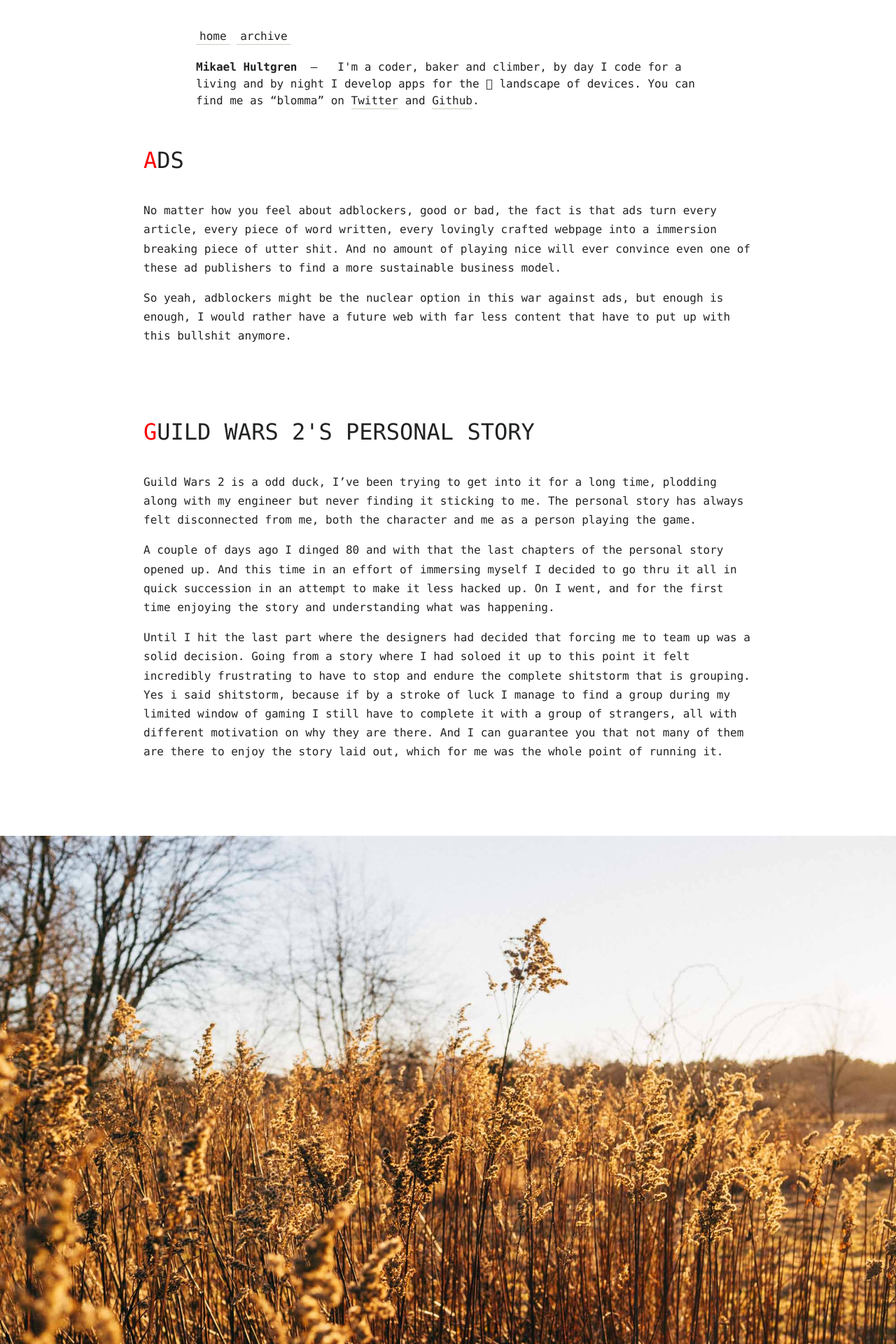
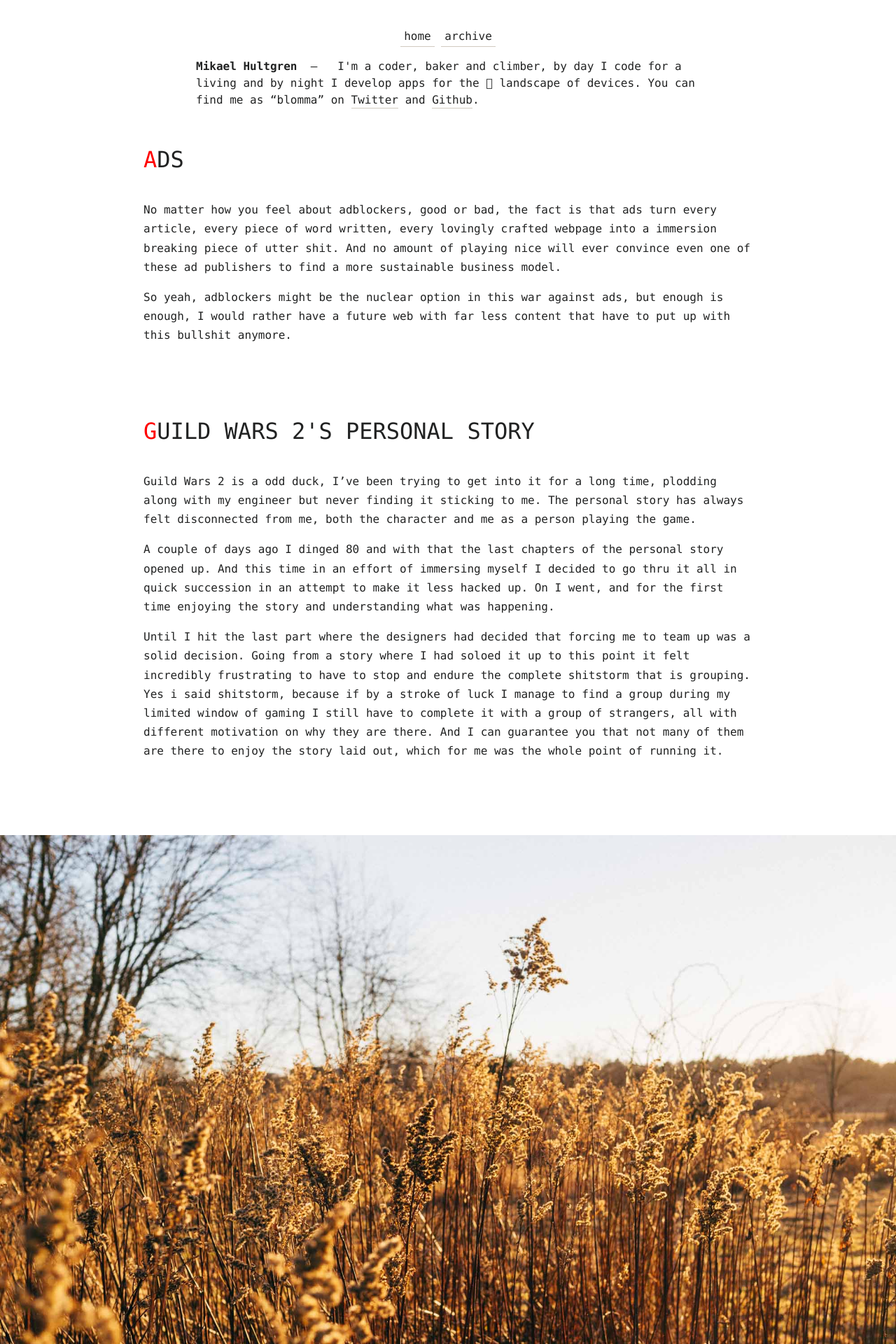
Before and after one commit to blomma/www.artsoftheinsane.com, a Jekyll site: the page built from index.html, in a window 1280 px wide. Shown: the top 1920 px of the page at 70% size. Built offline with Jekyll 4.4.1, drawn with Linux system fonts in a browser that asks for light colours; the list of posts is cut into pages by our own code.

Commit message:
Fixed centering of pagination and home links

```diff
--- a/_layouts/default.html
+++ b/_layouts/default.html
@@ -2,9 +2,9 @@
 <html lang="en">
 <head>
     <meta charset="utf-8">
-    <meta http-equiv="X-UA-Compatible" content="IE=edge,chrome=1">
+    <meta http-equiv="X-UA-Compatible" content="IE=edge">
     <title>{{ site.name }}</title>
-    <meta name="viewport" content="width=device-width, initial-scale=1">
+    <meta name="viewport" content="width=device-width, initial-scale=1, shrink-to-fit=no">
     <meta name="author" content="Mikael Hultgren">
     {% feed_meta %}
 
@@ -18,9 +18,9 @@
     <![endif]-->
     <header class="ai-page-header">
         <div class="container-fluid">
-            <nav class="text-center">
-                <ul class="nav nav-center">
-                    <li class="active">
+            <nav>
+                <ul class="nav-center">
+                    <li>
                         <a href="/">home</a>
                     </li>
                     <li>
--- a/css/main.css
+++ b/css/main.css
@@ -26,17 +26,6 @@
     color: inherit;
     text-decoration: none;
     cursor: pointer;
-}
-
-.pagination > li > a,
-.pagination > li > span,
-.pagination > .disabled > span,
-.pagination > .disabled > span:hover,
-.pagination > .disabled > span:focus,
-.pagination > .disabled > a,
-.pagination > .disabled > a:hover,
-.pagination > .disabled > a:focus {
-    background-color: #e7e6e1;
 }
 
 @media screen and (min-width: 768px) {
@@ -99,15 +88,19 @@
 }
 
 .nav-center {
-    margin-top: 0px;
-    margin-bottom: 20px;
+	padding-left: 0;
+	margin-top: 1rem;
+	margin-bottom: 1rem;
+	text-align: center;
+	list-style: none
 }
 
 .nav-center > li {
-    display: inline-block;
+    display: inline;
 }
 
 .nav-center > li > a {
+	display: inline-block;
     padding-right: 5px;
     padding-bottom: 2px;
     padding-left: 5px;
--- a/index.html
+++ b/index.html
@@ -4,16 +4,12 @@
 ---
 
 <section id="articles">
-
     {% for post in paginator.posts %}
     {% if post.hero == true %}
-
     <div class="hero">
         {{ post.content }}
     </div>
-
     {% else %}
-
     <div class="container-fluid">
         <article class="blog-post">
             <div class="row">
@@ -30,32 +26,25 @@
             </div>
         </article>
     </div>
-
     {% endif %}
     {% endfor %}
 </section>
 
 {% if paginator.total_pages > 1 %}
-
-<nav class="text-center">
-    <ul class="pagination">
-
+<div class="container-fluid">
+    <nav>
+        <ul class="nav-center">
             {% if paginator.previous_page %}
-
             <li>
                 <a href="{{ paginator.previous_page_path | prepend: site.baseurl | replace: '//', '/' }}">&laquo; Newer</a>
             </li>
-
             {% endif %}
             {% if paginator.next_page %}
-
             <li>
                 <a href="{{ paginator.next_page_path | prepend: site.baseurl | replace: '//', '/' }}">Older &raquo;</a>
             </li>
-
             {% endif %}
-
         </ul>
     </nav>
-
+</div>
 {% endif %}
```
Lines whose indentation alone changed are shown as unchanged.
